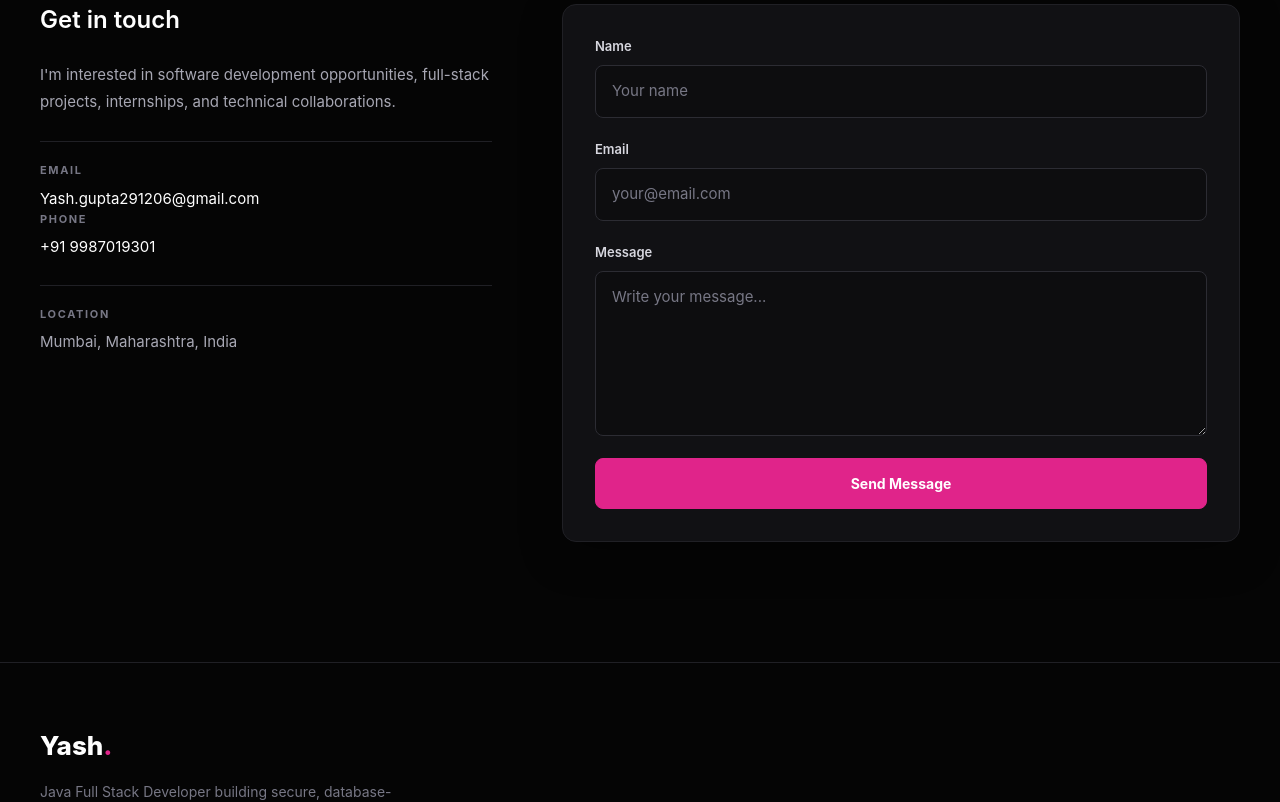
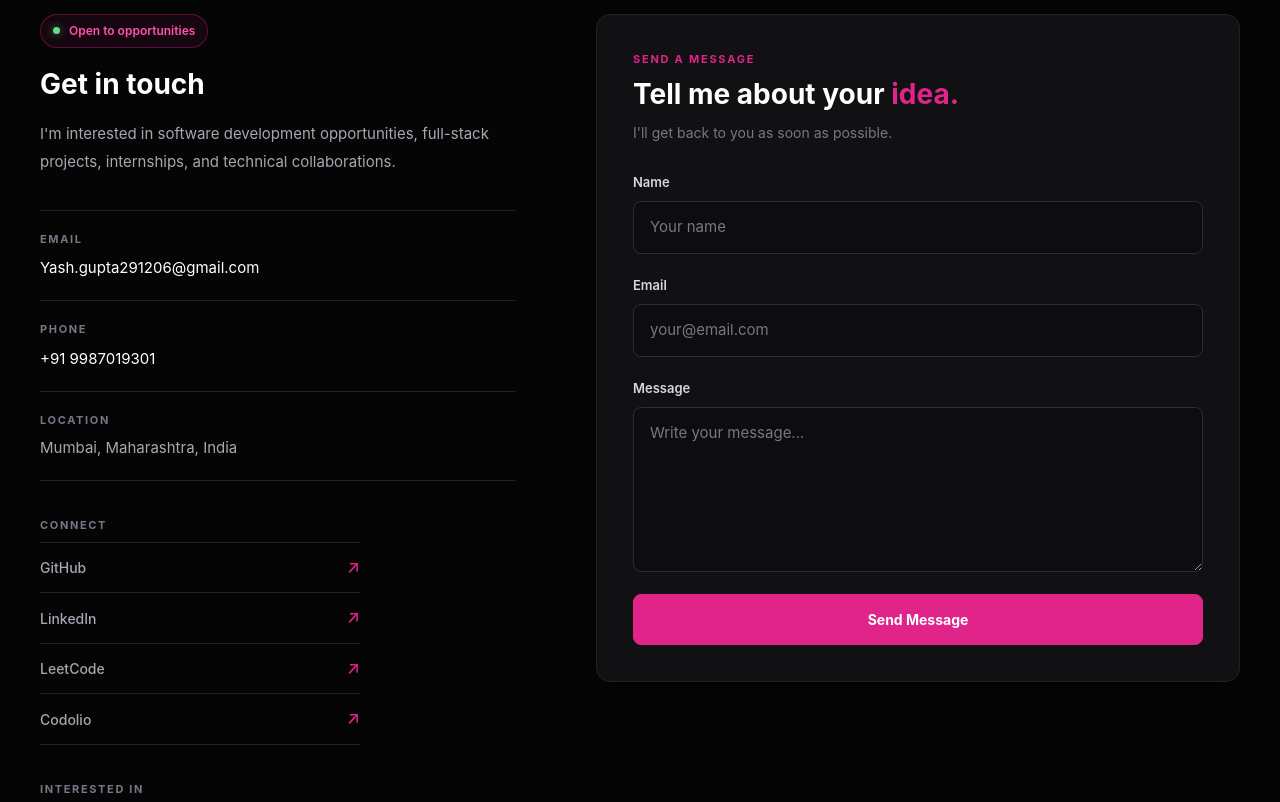
Before and after one commit to yash29122006/Portfolio, an Angular app in the folder portfolio-frontend/: page / in a window 1280 px wide. Shown: the part 5580-6382 px from the top of the page. Built offline with nearby package versions, Linux system fonts and the light colour scheme; no server answers.

Commit message:
updated the contact in home

```diff
--- a/portfolio-frontend/src/app/pages/home/contact/contact.css
+++ b/portfolio-frontend/src/app/pages/home/contact/contact.css
@@ -18,13 +18,9 @@
 .contact-section .section-heading {
   max-width: 760px;
 
-  margin-bottom: 60px;
+  margin-bottom: 70px;
 }
 
-
-/* =========================================================
-   DESCRIPTION
-   ========================================================= */
 
 .contact-section .section-description {
   max-width: 680px;
@@ -40,9 +36,9 @@
 .contact-grid {
   display: grid;
 
-  grid-template-columns: 0.8fr 1.2fr;
+  grid-template-columns: 0.85fr 1.15fr;
 
-  gap: 70px;
+  gap: 80px;
 
   align-items: start;
 }
@@ -57,31 +53,89 @@
 
   flex-direction: column;
 
-  gap: 26px;
+  gap: 34px;
 }
 
 
-.contact-info h3 {
+/* =========================================================
+   CONTACT INTRO
+   ========================================================= */
+
+.contact-intro {
+  display: flex;
+
+  flex-direction: column;
+
+  gap: 18px;
+}
+
+
+.contact-intro h3 {
   margin: 0;
 
   color: var(--text-primary);
 
-  font-size: 24px;
+  font-size: 28px;
 
   line-height: 1.3;
+
+  font-weight: 700;
+}
+
+
+.contact-intro > p {
+  margin: 0;
+
+  max-width: 500px;
+
+  color: var(--text-secondary);
+
+  font-size: 15px;
+
+  line-height: 1.85;
+}
+
+
+/* =========================================================
+   AVAILABILITY STATUS
+   ========================================================= */
+
+.contact-status {
+  display: inline-flex;
+
+  align-items: center;
+
+  gap: 9px;
+
+  width: fit-content;
+
+  padding: 7px 12px;
+
+  background: var(--accent-soft);
+
+  border: 1px solid var(--accent-border);
+
+  border-radius: 999px;
+
+  color: var(--accent-light);
+
+  font-size: 12px;
 
   font-weight: 600;
 }
 
 
-.contact-info > p {
-  margin: 0;
+.status-dot {
+  width: 7px;
 
-  color: var(--text-secondary);
+  height: 7px;
 
-  font-size: 15px;
+  border-radius: 50%;
 
-  line-height: 1.8;
+  background: var(--success);
+
+  box-shadow:
+    0 0 8px rgba(102, 217, 138, 0.6);
 }
 
 
@@ -89,17 +143,31 @@
    CONTACT DETAILS
    ========================================================= */
 
+.contact-details {
+  display: flex;
+
+  flex-direction: column;
+
+  gap: 0;
+}
+
+
 .contact-detail {
-  padding-top: 20px;
+  padding: 20px 0;
 
   border-top: 1px solid var(--border);
+}
+
+
+.contact-detail:last-child {
+  border-bottom: 1px solid var(--border);
 }
 
 
 .contact-detail-label {
   display: block;
 
-  margin-bottom: 7px;
+  margin-bottom: 8px;
 
   color: var(--text-muted);
 
@@ -142,6 +210,127 @@
 
 
 /* =========================================================
+   CONNECT
+   ========================================================= */
+
+.contact-connect {
+  padding-top: 2px;
+}
+
+
+.social-links {
+  display: flex;
+
+  flex-direction: column;
+
+  align-items: stretch;
+
+  gap: 0;
+
+  max-width: 320px;
+}
+
+
+.social-links a {
+  display: flex;
+
+  align-items: center;
+
+  justify-content: space-between;
+
+  padding: 12px 0;
+
+  border-bottom: 1px solid var(--border);
+
+  color: var(--text-secondary);
+
+  font-size: 14px;
+
+  font-weight: 500;
+
+  transition:
+    color 0.2s ease,
+    padding-left 0.2s ease;
+}
+
+
+.social-links a:first-child {
+  border-top: 1px solid var(--border);
+}
+
+
+.social-links a:hover {
+  padding-left: 8px;
+
+  color: var(--accent-light);
+}
+
+
+.social-arrow {
+  color: var(--accent);
+
+  font-size: 17px;
+
+  transition:
+    transform 0.2s ease;
+}
+
+
+.social-links a:hover .social-arrow {
+  transform: translate(3px, -3px);
+}
+
+
+/* =========================================================
+   INTERESTS
+   ========================================================= */
+
+.contact-interests {
+  padding-top: 2px;
+}
+
+
+.interest-tags {
+  display: flex;
+
+  flex-wrap: wrap;
+
+  gap: 8px;
+}
+
+
+.interest-tags span {
+  padding: 7px 11px;
+
+  background: var(--background-soft);
+
+  border: 1px solid var(--border);
+
+  border-radius: var(--radius-small);
+
+  color: var(--text-secondary);
+
+  font-size: 12px;
+
+  line-height: 1.4;
+
+  transition:
+    border-color 0.2s ease,
+    color 0.2s ease,
+    background 0.2s ease;
+}
+
+
+.interest-tags span:hover {
+  color: var(--accent-light);
+
+  background: var(--accent-soft);
+
+  border-color: var(--accent-border);
+}
+
+
+/* =========================================================
    CONTACT FORM
    ========================================================= */
 
@@ -152,7 +341,7 @@
 
   gap: 22px;
 
-  padding: 32px;
+  padding: 36px;
 
   background: var(--background-card);
 
@@ -161,6 +350,59 @@
   border-radius: var(--radius-medium);
 
   box-shadow: var(--shadow-card);
+}
+
+
+/* =========================================================
+   FORM HEADER
+   ========================================================= */
+
+.form-header {
+  padding-bottom: 6px;
+}
+
+
+.form-label {
+  margin: 0 0 10px;
+
+  color: var(--accent);
+
+  font-size: 11px;
+
+  font-weight: 700;
+
+  letter-spacing: 0.16em;
+
+  text-transform: uppercase;
+}
+
+
+.form-header h3 {
+  margin: 0;
+
+  color: var(--text-primary);
+
+  font-size: 28px;
+
+  line-height: 1.25;
+
+  font-weight: 700;
+}
+
+
+.form-header h3 span {
+  color: var(--accent);
+}
+
+
+.form-header > p:last-child {
+  margin: 10px 0 0;
+
+  color: var(--text-muted);
+
+  font-size: 14px;
+
+  line-height: 1.6;
 }
 
 
@@ -342,10 +584,10 @@
 
 
 /* =========================================================
-   RESPONSIVE
+   RESPONSIVE — TABLET
    ========================================================= */
 
-@media (max-width: 850px) {
+@media (max-width: 900px) {
 
   .contact-section {
     padding: var(--section-padding-mobile) 0;
@@ -355,11 +597,25 @@
   .contact-grid {
     grid-template-columns: 1fr;
 
-    gap: 50px;
+    gap: 60px;
+  }
+
+
+  .contact-intro > p {
+    max-width: 700px;
+  }
+
+
+  .social-links {
+    max-width: 100%;
   }
 
 }
 
+
+/* =========================================================
+   RESPONSIVE — MOBILE
+   ========================================================= */
 
 @media (max-width: 500px) {
 
@@ -368,8 +624,28 @@
   }
 
 
+  .contact-section .section-heading {
+    margin-bottom: 45px;
+  }
+
+
+  .contact-info {
+    gap: 28px;
+  }
+
+
+  .contact-intro h3 {
+    font-size: 24px;
+  }
+
+
   .contact-form {
     padding: 22px;
+  }
+
+
+  .form-header h3 {
+    font-size: 24px;
   }
 
 
@@ -377,4 +653,16 @@
     font-size: 22px;
   }
 
+
+  .interest-tags {
+    gap: 6px;
+  }
+
+
+  .interest-tags span {
+    font-size: 11px;
+
+    padding: 6px 9px;
+  }
+
 }
--- a/portfolio-frontend/src/app/pages/home/contact/contact.html
+++ b/portfolio-frontend/src/app/pages/home/contact/contact.html
@@ -1,6 +1,10 @@
 <section class="contact-section" id="contact">
 
   <div class="section-container">
+
+    <!-- =====================================================
+         SECTION HEADING
+         ===================================================== -->
 
     <div class="section-heading">
 
@@ -21,9 +25,25 @@
     </div>
 
 
+    <!-- =====================================================
+         CONTACT GRID
+         ===================================================== -->
+
     <div class="contact-grid">
 
+
+      <!-- ===================================================
+           LEFT — CONTACT INFORMATION
+           =================================================== -->
+
       <div class="contact-info">
+
+        <div class="contact-intro">
+
+          <div class="contact-status">
+            <span class="status-dot"></span>
+            Open to opportunities
+          </div>
 
           <h3>
             Get in touch
@@ -35,6 +55,14 @@
             collaborations.
           </p>
 
+        </div>
+
+
+        <!-- =================================================
+             CONTACT DETAILS
+             ================================================= -->
+
+        <div class="contact-details">
 
           <div class="contact-detail">
 
@@ -43,19 +71,20 @@
             </span>
 
             <a href="mailto:Yash.gupta291206@gmail.com">
-
               Yash.gupta291206@gmail.com
-
             </a>
 
+          </div>
+
+
+          <div class="contact-detail">
+
             <span class="contact-detail-label">
-            phone
+              Phone
             </span>
 
             <a href="tel:+919987019301">
-
               +91 9987019301
-
             </a>
 
           </div>
@@ -76,8 +105,95 @@
         </div>
 
 
+        <!-- =================================================
+             CONNECT
+             ================================================= -->
+
+        <div class="contact-connect">
+
+          <span class="contact-detail-label">
+            Connect
+          </span>
+
+          <div class="social-links">
+
+            <a href="#" target="_blank" rel="noopener noreferrer">
+              <span>GitHub</span>
+              <span class="social-arrow">↗</span>
+            </a>
+
+            <a href="#" target="_blank" rel="noopener noreferrer">
+              <span>LinkedIn</span>
+              <span class="social-arrow">↗</span>
+            </a>
+
+            <a href="#" target="_blank" rel="noopener noreferrer">
+              <span>LeetCode</span>
+              <span class="social-arrow">↗</span>
+            </a>
+
+            <a href="#" target="_blank" rel="noopener noreferrer">
+              <span>Codolio</span>
+              <span class="social-arrow">↗</span>
+            </a>
+
+          </div>
+
+        </div>
+
+
+        <!-- =================================================
+             INTERESTS
+             ================================================= -->
+
+        <div class="contact-interests">
+
+          <span class="contact-detail-label">
+            Interested in
+          </span>
+
+          <div class="interest-tags">
+
+            <span>Java Development</span>
+            <span>Spring Boot</span>
+            <span>Full Stack Projects</span>
+            <span>Internships</span>
+            <span>Backend Development</span>
+
+          </div>
+
+        </div>
+
+      </div>
+
+
+      <!-- ===================================================
+           RIGHT — CONTACT FORM
+           =================================================== -->
+
       <form class="contact-form" [formGroup]="contactForm" (ngSubmit)="submitForm()">
 
+        <div class="form-header">
+
+          <p class="form-label">
+            SEND A MESSAGE
+          </p>
+
+          <h3>
+            Tell me about your
+            <span>idea.</span>
+          </h3>
+
+          <p>
+            I'll get back to you as soon as possible.
+          </p>
+
+        </div>
+
+
+        <!-- =================================================
+             NAME
+             ================================================= -->
 
         <div class="form-group">
 
@@ -86,7 +202,6 @@
           </label>
 
           <input id="name" type="text" formControlName="name" placeholder="Your name">
-
 
           @if (
           contactForm.controls.name.touched &&
@@ -114,6 +229,10 @@
         </div>
 
 
+        <!-- =================================================
+             EMAIL
+             ================================================= -->
+
         <div class="form-group">
 
           <label for="email">
@@ -121,7 +240,6 @@
           </label>
 
           <input id="email" type="email" formControlName="email" placeholder="your@email.com">
-
 
           @if (
           contactForm.controls.email.touched &&
@@ -149,15 +267,17 @@
         </div>
 
 
+        <!-- =================================================
+             MESSAGE
+             ================================================= -->
+
         <div class="form-group">
 
           <label for="message">
             Message
           </label>
 
-          <textarea id="message" rows="6" formControlName="message" placeholder="Write your message...">
-          </textarea>
-
+          <textarea id="message" rows="6" formControlName="message" placeholder="Write your message..."></textarea>
 
           @if (
           contactForm.controls.message.touched &&
@@ -185,6 +305,10 @@
         </div>
 
 
+        <!-- =================================================
+             SUCCESS MESSAGE
+             ================================================= -->
+
         @if (successMessage) {
 
         <div class="form-success">
@@ -193,6 +317,10 @@
 
         }
 
+
+        <!-- =================================================
+             ERROR MESSAGE
+             ================================================= -->
 
         @if (errorMessage) {
 
@@ -203,12 +331,20 @@
         }
 
 
+        <!-- =================================================
+             SUBMIT
+             ================================================= -->
+
         <button type="submit" class="contact-submit" [disabled]="isSubmitting">
 
           @if (isSubmitting) {
+
           Sending...
+
           } @else {
+
           Send Message
+
           }
 
         </button>
```
Lines whose indentation alone changed are shown as unchanged.
